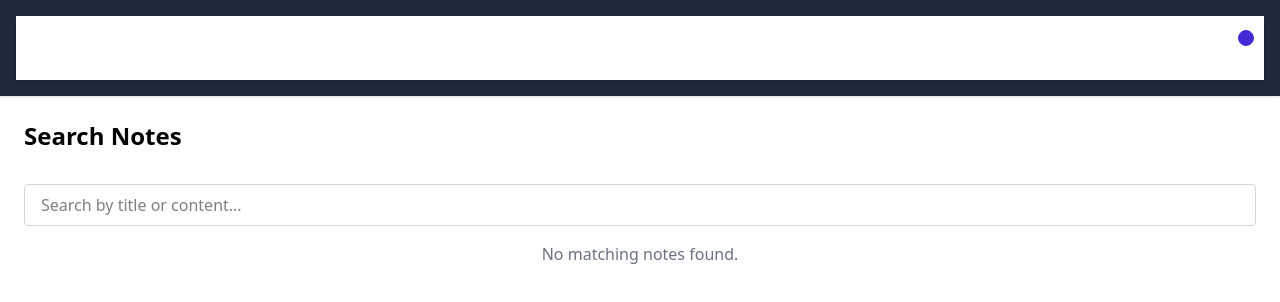
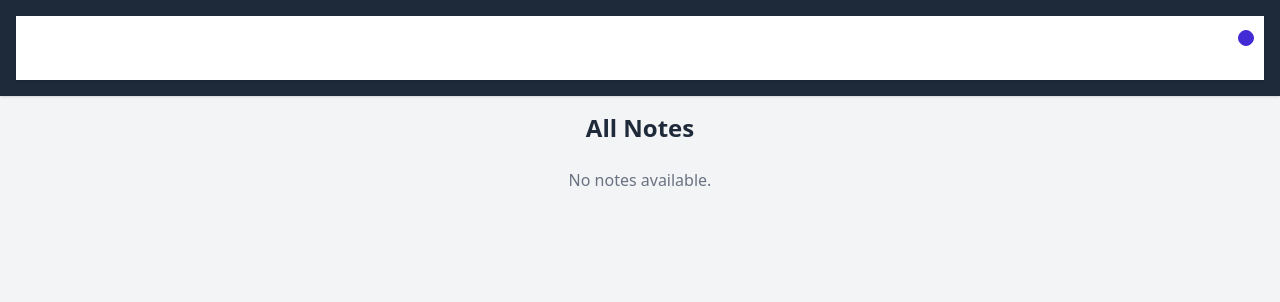
Before and after one commit to syricano/remind-me, a React (Vite) app: page /view in a window 1280 px wide. Shown: the top 302 px of the page. Built offline with nearby package versions, Linux system fonts and the light colour scheme.

Commit message:
fix a bug

```diff
--- a/src/App.jsx
+++ b/src/App.jsx
@@ -1,5 +1,5 @@
 import React from 'react';
-import { Router, Routes, Route } from 'react-router-dom';
+import { Routes, Route } from 'react-router-dom';
 import Header from './components/header';
 import Home from './components/home';
 import AddNote from './components/addNote';
@@ -8,6 +8,7 @@ import SearchNotes from './components/searchNotes';
 import ContactUs from './components/contactUs';
 import Settings from './components/settings';
 import EditNotes from './components/editNotes';
+import ViewNote from './components/viewNote';
 import Footer from './components/footer';
 
 
@@ -19,15 +20,14 @@ const App = () => {
       <Header />
       <Routes>
         <Route index element={<Home />} />
-        {/* Add other routes here */}
         <Route path="/add" element={<AddNote />} />
         <Route path="/view" element={<ViewNotes />} />
+        <Route path="/view/:index" element={<ViewNote />} /> {/* View note by index */}
         <Route path="/edit/:id" element={<EditNotes />} /> {/* Edit note route */}
         <Route path="/search" element={<SearchNotes />} />
         <Route path="/contact" element={<ContactUs />} />
         <Route path="/settings" element={<Settings />} />
         <Route path="/footer" element={<Footer />} />
-        {/* Add more routes as needed */}
       </Routes>
     </>
   );
--- a/src/components/home.jsx
+++ b/src/components/home.jsx
@@ -17,9 +17,9 @@ const Home = () => {
   };
 
   return (
-    <div className="flex flex-col items-center justify-center h-screen bg-white text-gray-800 w-full">
-      <h1 className="text-4xl font-bold mb-4">Welcome to Remind-Me Application</h1>
-      <p className="text-lg mb-8">Your personal note-taking application.</p>
+    <div className="flex flex-col items-center justify-center h-screen bg-gray-100 text-gray-800 w-full">
+      <h1 className="text-4xl font-bold mb-4 text-center text-gray-900">Welcome to Remind-Me Application</h1>
+      <p className="text-lg mb-8 text-center text-gray-600">Your personal note-taking application.</p>
 
       <div className="grid center grid-cols-1 sm:grid-cols-2 md:grid-cols-3 lg:grid-cols-4 xl:grid-cols-5 p-5 gap-4 min-w">
         <Link
@@ -43,7 +43,7 @@ const Home = () => {
         </Link>
       </div>
 
-      <h2 className="text-2xl font-bold text-center mt-8 mb-4">Stored Notes</h2>
+      <h2 className="text-2xl font-bold text-center mt-8 mb-4 text-gray-900">Stored Notes</h2>
       <div className="w-full max-w-md mx-auto">
         {notes.length === 0 ? (
           <p className="text-center text-gray-500">No notes available.</p>
@@ -53,18 +53,24 @@ const Home = () => {
               key={index}
               className="bg-white border-l-4 border-blue-500 p-4 shadow-md rounded-lg transition duration-200 hover:shadow-lg mb-4"
             >
-              <h3 className="text-xl font-semibold text-blue-700 mb-2">{note.title}</h3>
+              {/* Note Title as a Link */}
+              <Link
+                to={`/view/${index}`}
+                className="text-xl font-semibold text-blue-700 mb-2 hover:text-blue-900 block"
+              >
+                {note.title}
+              </Link>
               <p className="text-gray-700">{note.content}</p>
               {/* Edit button */}
               <Link
-                to={`/edit/${index}`} // Navigate to the EditNote page with the note ID (index)
+                to={`/edit/${index}`}
                 className="mt-4 inline-block text-blue-500 hover:text-blue-700 mr-4"
               >
                 Edit
               </Link>
               {/* Delete button */}
               <button
-                onClick={() => handleDeleteNote(index)} // Call handleDeleteNote on click
+                onClick={() => handleDeleteNote(index)}
                 className="mt-4 inline-block text-red-500 hover:text-red-700"
               >
                 Delete
--- /dev/null
+++ b/src/components/viewNote.jsx
@@ -0,0 +1,60 @@
+import React, { useState, useEffect } from "react";
+import { useParams, Link } from "react-router-dom";
+
+const ViewNote = () => {
+  const { index } = useParams(); // Get the index from the URL
+  const [note, setNote] = useState(null);
+
+  useEffect(() => {
+    const savedNotes = JSON.parse(localStorage.getItem("notes")) || [];
+    if (savedNotes[index]) {
+      setNote(savedNotes[index]); // Load the note to display based on index
+    }
+  }, [index]);
+
+  if (!note) {
+    return (
+      <div className="p-6 bg-white min-h-screen">
+        <h1 className="text-2xl text-black font-bold mb-4">Note not found</h1>
+      </div>
+    );
+  }
+
+  return (
+    <div className="p-6 bg-white min-h-screen">
+      <h1 className="text-2xl text-black font-bold mb-4">View Note</h1>
+
+      {/* 📝 Note Card */}
+      <div className="bg-white text-black p-6 mt-4 border border-gray-300 rounded-lg shadow-md hover:shadow-lg transition duration-300">
+        {/* Note Title */}
+        <h2 className="text-xl font-semibold text-gray-800">{note.title}</h2>
+
+        {/* Note Content */}
+        <p className="text-gray-700 mt-4">{note.content}</p>
+
+        {/* Edit and Delete Buttons */}
+        <div className="mt-6 flex justify-end gap-4">
+          <Link
+            to={`/edit/${index}`} // Navigate to the Edit page with the note index
+            className="text-blue-500 hover:text-blue-700"
+          >
+            Edit
+          </Link>
+          <button
+            onClick={() => {
+              const savedNotes = JSON.parse(localStorage.getItem("notes")) || [];
+              savedNotes.splice(index, 1); // Delete the note at the specific index
+              localStorage.setItem("notes", JSON.stringify(savedNotes)); // Save the updated notes
+              window.location.href = "/"; // Redirect back to the home page
+            }}
+            className="text-red-500 hover:text-red-700"
+          >
+            Delete
+          </button>
+        </div>
+      </div>
+    </div>
+  );
+};
+
+export default ViewNote;
--- a/src/components/viewNotes.jsx
+++ b/src/components/viewNotes.jsx
@@ -1,23 +1,13 @@
 import React, { useState, useEffect } from "react";
 import { Link } from "react-router-dom";
 
-const SearchNotes = () => {
-  const [searchTerm, setSearchTerm] = useState("");
+const ViewNotes = () => {
   const [notes, setNotes] = useState([]);
-  const [filteredNotes, setFilteredNotes] = useState([]);
 
   useEffect(() => {
     const savedNotes = JSON.parse(localStorage.getItem("notes")) || [];
     setNotes(savedNotes);
   }, []);
-
-  useEffect(() => {
-    const results = notes.filter((note) =>
-      note.title.toLowerCase().includes(searchTerm.toLowerCase()) ||
-      note.content.toLowerCase().includes(searchTerm.toLowerCase())
-    );
-    setFilteredNotes(results);
-  }, [searchTerm, notes]);
 
   const handleDeleteNote = (index) => {
     const updatedNotes = notes.filter((_, i) => i !== index); // Filter out the note to delete
@@ -26,50 +16,46 @@ const SearchNotes = () => {
   };
 
   return (
-    <div className="p-6 bg-white min-h-screen">
-      <h1 className="text-2xl text-black font-bold mb-4">Search Notes</h1>
-
-      {/* 🔍 Search Bar */}
-      <input
-        type="text"
-        placeholder="Search by title or content..."
-        value={searchTerm}
-        onChange={(e) => setSearchTerm(e.target.value)}
-        className="w-full mt-4 bg-white text-black px-4 py-2 rounded border border-gray-300 focus:outline-none focus:ring-2 focus:ring-purple-500"
-      />
-
-      {/* 📝 Notes List */}
-      {filteredNotes.length === 0 ? (
-        <p className="text-center text-gray-500 mt-4">No matching notes found.</p>
+    <div className="p-4 bg-gray-100 min-h-screen">
+      <h2 className="text-2xl font-bold text-center mb-6 text-gray-800">All Notes</h2>
+      {notes.length === 0 ? (
+        <p className="text-center text-gray-500">No notes available.</p>
       ) : (
-        filteredNotes.map((note, index) => (
-          <div
-            key={index}
-            className="bg-white text-black p-4 mt-4 border-l-4 border-blue-500 shadow-md rounded hover:bg-gray-100 hover:shadow-lg transition duration-300"
-          >
-            <h3 className="text-lg font-semibold">{note.title}</h3>
-            <p className="text-gray-700">{note.content}</p>
-
-            {/* Edit and Delete Buttons */}
-            <div className="mt-4 flex justify-end gap-4">
+        <div className="grid grid-cols-1 md:grid-cols-2 lg:grid-cols-3 gap-6">
+          {notes.map((note, index) => (
+            <div
+              key={index}
+              className="bg-white border-l-4 border-blue-500 p-4 shadow-md rounded-lg transition duration-200 hover:shadow-lg"
+            >
+              {/* Title as a Link to ViewNote */}
               <Link
-                to={`/edit/${index}`} // Navigate to the Edit page with the note index
-                className="text-blue-500 hover:text-blue-700"
+                to={`/view/${index}`} // Navigate to the ViewNote page with the note ID (index)
+                className="text-xl font-semibold text-blue-700 mb-2 block hover:underline"
+              >
+                {note.title}
+              </Link>
+              <p className="text-gray-700">{note.content}</p>
+              {/* Edit button */}
+              <Link
+                to={`/edit/${index}`} // Navigate to the EditNote page with the note ID (index)
+                className="mt-4 inline-block text-blue-500 hover:text-blue-700 mr-4"
               >
                 Edit
               </Link>
+              {/* Delete button */}
               <button
                 onClick={() => handleDeleteNote(index)} // Call handleDeleteNote on click
-                className="text-red-500 hover:text-red-700"
+                className="mt-4 inline-block text-red-500 hover:text-red-700"
               >
                 Delete
               </button>
             </div>
-          </div>
-        ))
+          ))}
+        </div>
       )}
     </div>
+
   );
 };
 
-export default SearchNotes;
+export default ViewNotes;
```
